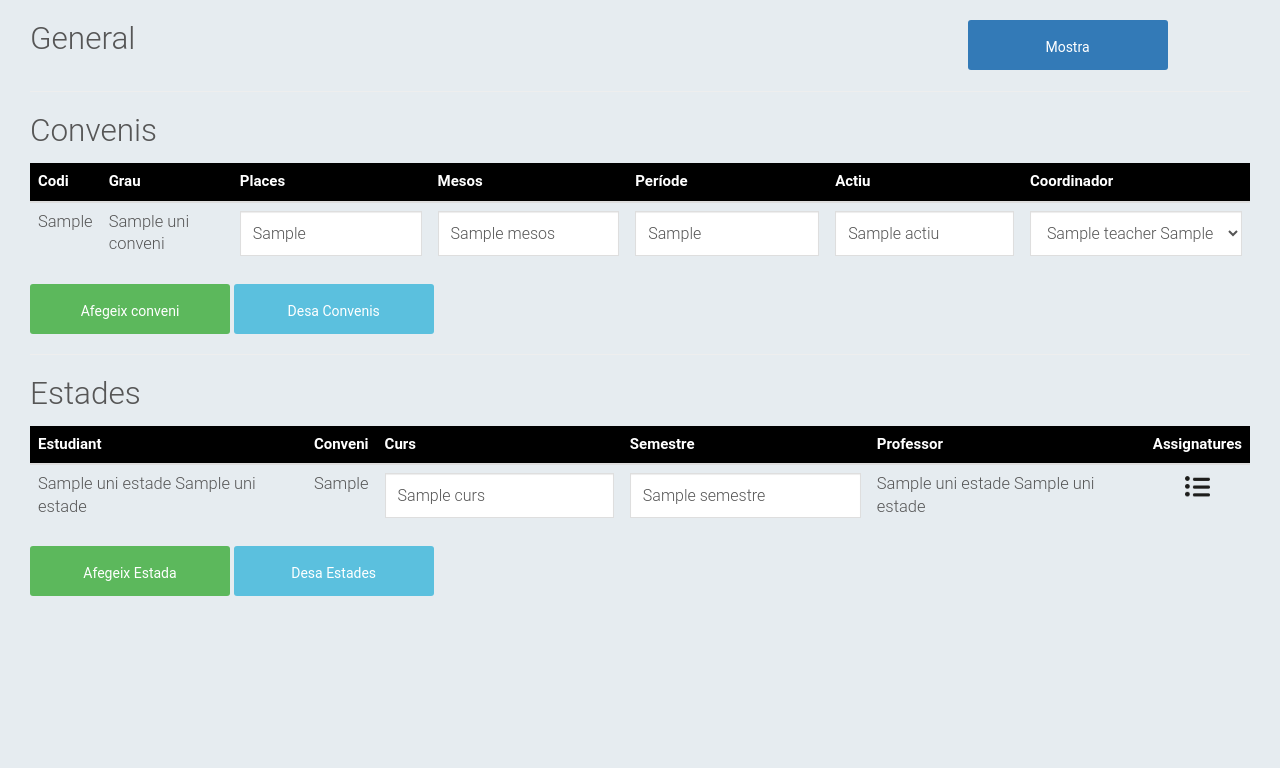
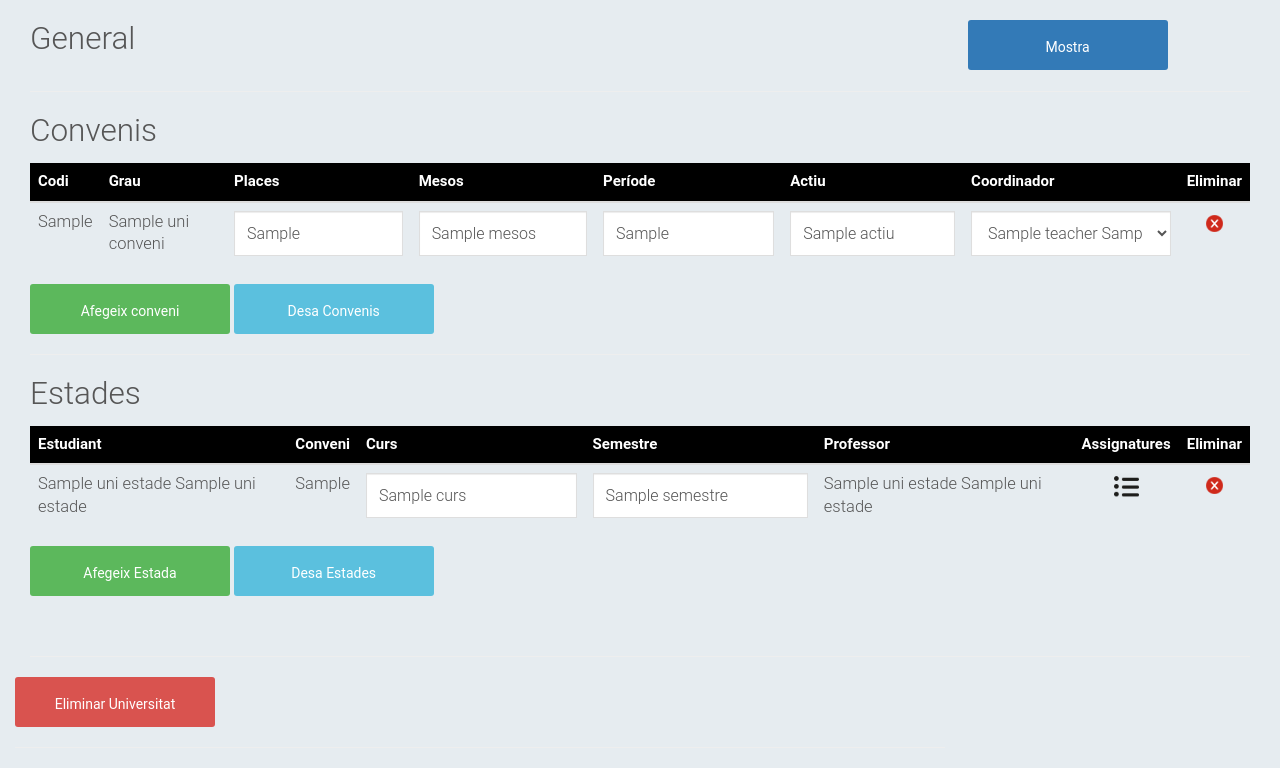
Before and after one commit to marcbernal1457749/EEMobi, a PHP site: template views/EditaUniversitatAdmin.php in a window 1280 px wide. Shown: the part 139-907 px from the top of the page. Before the commit the page ends 735 px from the top, so only its background shows below. Run offline with PHP 8.4, Linux system fonts and the light colour scheme; the template is opened without the code that fills it: most values are stand-ins (such as "Sample title", 1, 10 or a date in 2020); some libraries are stand-ins or nearby versions.

Commit message:
Added delete buttons

```diff
--- a/views/EditaUniversitatAdmin.php
+++ b/views/EditaUniversitatAdmin.php
@@ -18,6 +18,7 @@
             Mostra
         </button>
     </div>
+
 
     <div class="row">
         <form class="col-sm-12">
@@ -138,7 +139,7 @@
 
                         <div class="row padding-bottom-40">
                             <div class="col-sm-12 padding-top-20">
-                                <button id="updateUniversity" type="submit" class="btn btn-primary m-2">Desa Universitat</button>
+                                <button id="updateUniversity" type="submit" class="btn btn-info m-2">Desa Universitat</button>
                             </div>
                         </div>
                     </div>
@@ -160,6 +161,7 @@
                                     <th>Període</th>
                                     <th>Actiu</th>
                                     <th>Coordinador</th>
+                                    <th>Eliminar</th>
                                 </tr>
                                 </thead>
                                 <tbody id="convenisBodyTable">
@@ -197,6 +199,9 @@
                                                     </option>
                                                 <?php endforeach;?>
                                             </select>
+                                        </td>
+                                        <td>
+                                            <a href=# ><img class="center-block" src="./resources/images/delete.png" height="25" width="25"></a> <!-- TODO: Falta implementar -->
                                         </td>
                                     </tr>
                                 <?php endforeach; ?>
@@ -292,6 +297,7 @@
                             <th>Semestre</th>
                             <th>Professor</th>
                             <th>Assignatures</th>
+                            <th>Eliminar</th>
                         </tr>
                         </thead>
                         <tbody id="staysBody">
@@ -323,7 +329,10 @@
                                     </p>
                                 </td>
                                 <td>
-                                    <a href="" id="<?php echo $estada->codiEstada;?>"><img class="center-block" id="<?php echo $estada->codiEstada;?>" src="./resources/images/list.png" height="25" width="25"></a>
+                                    <a href="" id="<?php echo $estada->codiEstada;?>" ><img class="center-block" id="<?php echo $estada->codiEstada;?>" src="./resources/images/list.png" height="25" width="25"></a>
+                                </td>
+                                <td>
+                                    <a href="" id="<?php echo $estada->codiEstada;?>" ><img class="center-block" id="<?php echo $estada->codiEstada;?>"src="./resources/images/delete.png" height="25" width="25"></a> <!-- TODO: Falta implementar -->
                                 </td>
                             </tr>
                         <?php endforeach;?>
@@ -345,7 +354,7 @@
                     <div class="modal-dialog" role="document">
                         <div class="modal-content">
                             <div class="modal-header">
-                                <h5 class="modal-title" id="exampleModalLabel">Afegeix Estancia</h5>
+                                <h5 class="modal-title" id="exampleModalLabel">Afegeix Estada</h5>
                                 <button type="button" class="close" data-dismiss="modal" aria-label="Close">
                                     <span aria-hidden="true">&times;</span>
                                 </button>
@@ -397,8 +406,18 @@
                         </div>
                     </div>
                 </div>
+
+
                 <!-- Modal -->
                 <div id="dinamicModal"></div>
             </form>
+            <hr />
         </div>
+    <div class="col-lg-9">
+        <button type="button" id="deleteUniversity" class="btn btn-danger" data-toggle="modal"  data-target="#deleteUniversity">
+            Eliminar Universitat
+        </button>
+        <hr />
+    </div>
+
 </div>
--- a/views/EditarPerfil.php
+++ b/views/EditarPerfil.php
@@ -11,7 +11,7 @@
                     Buscar foto<input type="file" name="file" id="file" style="display: none;">
 
               </label>
-               <input type="submit" name="filebuton" class="btn btn-primary btn-custom" value="Eliminar "> <!-- TODO: Implementar -->
+               <input type="submit" name="filebuton" class="btn btn-primary btn-custom btn-danger" value="Eliminar "> <!-- TODO: Implementar -->
               <input type="submit" name="filebuton" class="btn btn-primary btn-custom" value="Desar" disabled="true">
             </form>
         </div>
```
Also changed, not shown: resources/images/delete.png (added).
